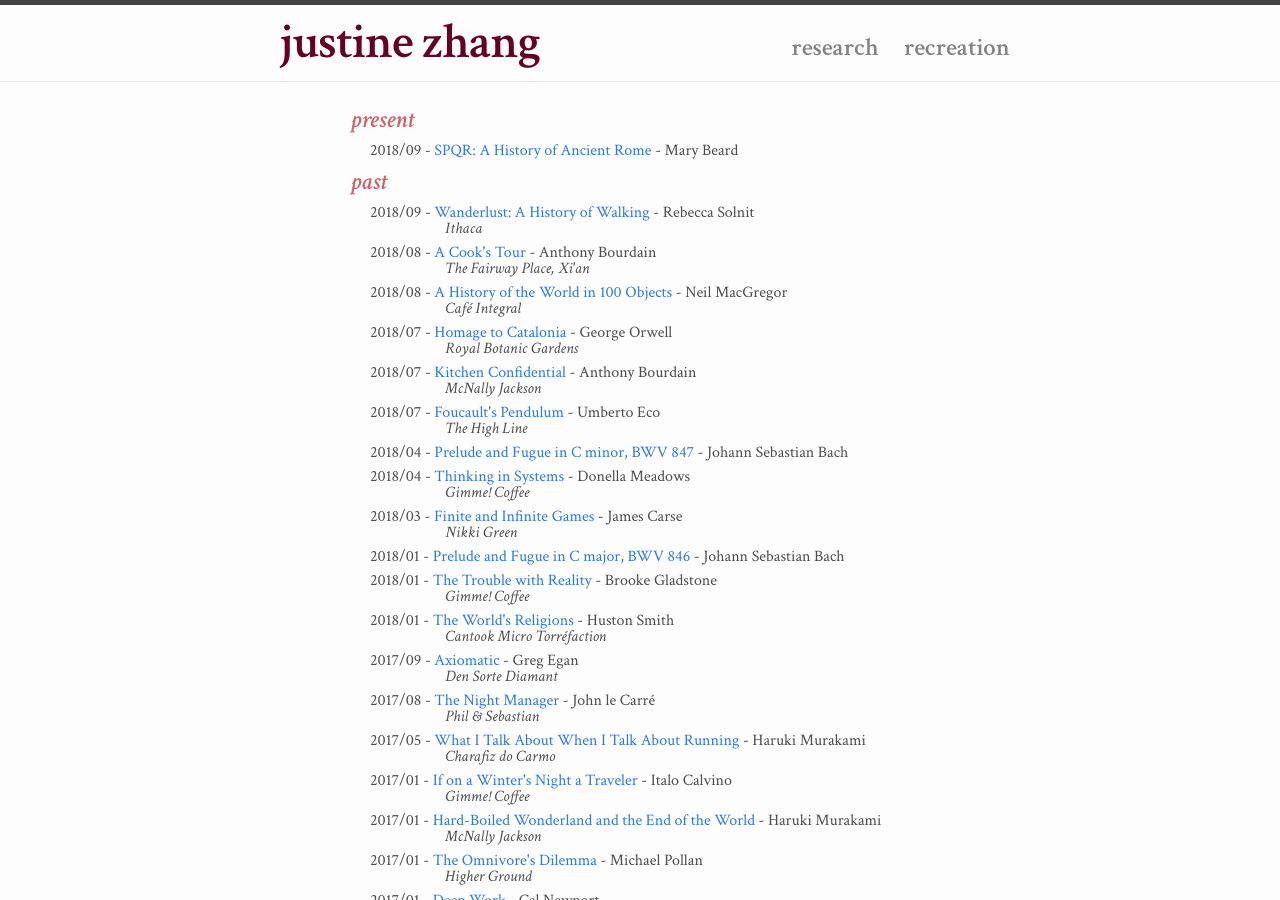
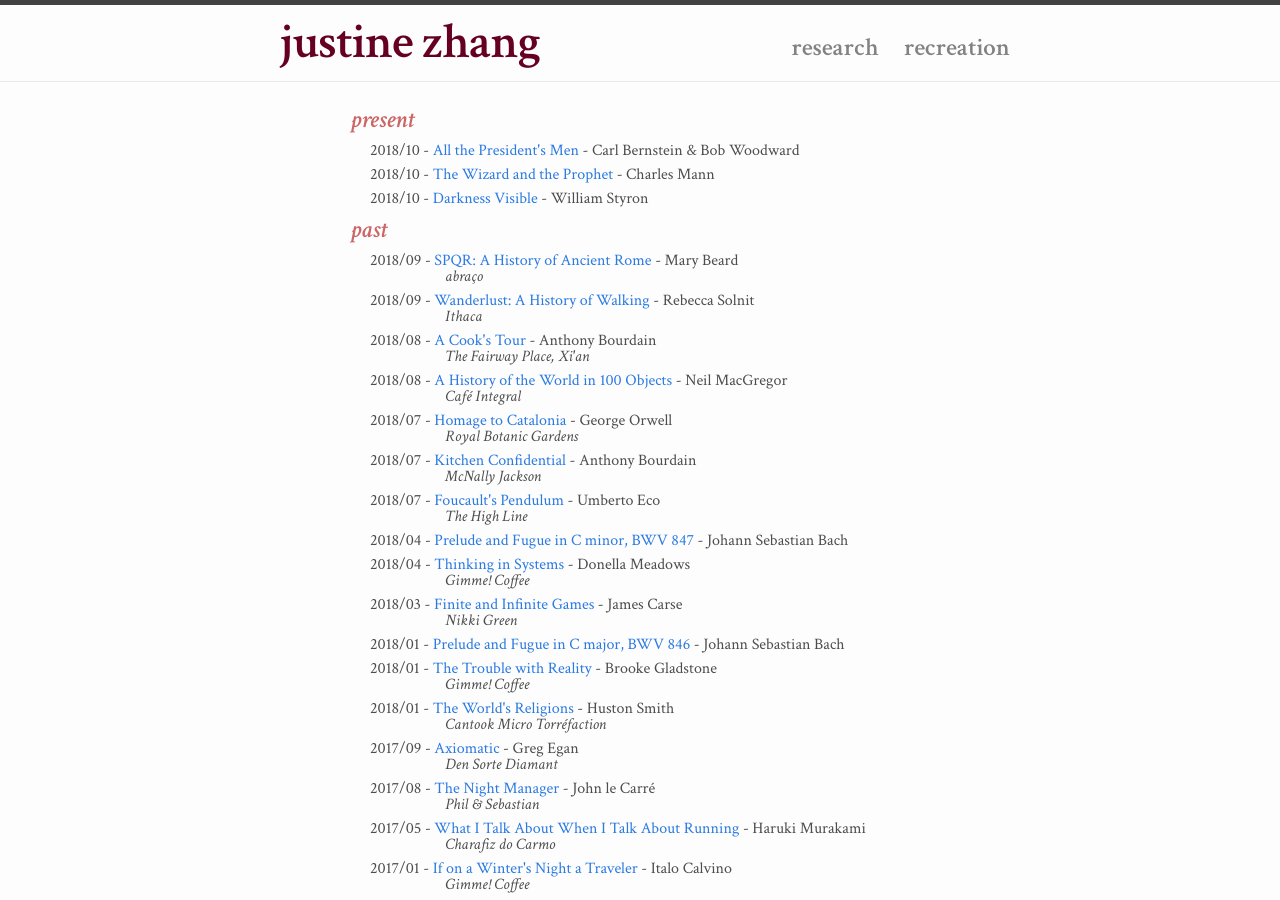
Before and after one commit to tisjune/tisjune.github.io, a Jekyll site: the page built from misc.html, in a window 1280 px wide and 900 px high. Built offline with Jekyll 4.4.1, drawn with Linux system fonts in a browser that asks for light colours; nearby versions of some CDN libraries.

Commit message:
october reads

```diff
--- a/_data/consumables.yml
+++ b/_data/consumables.yml
@@ -1,13 +1,35 @@
 ## present
+
+- id: "bernstein1974president"
+  name: "All the President's Men"
+  author: "Carl Bernstein & Bob Woodward"
+  link: "https://www.amazon.com/All-Presidents-Men-Bob-Woodward/dp/1476770514"
+  date: "2018/10"
+  state: "present"
+
+- id: "mann2018wizard"
+  name: "The Wizard and the Prophet"
+  author: "Charles Mann"
+  link: "https://www.amazon.com/Wizard-Prophet-Remarkable-Scientists-Tomorrows/dp/0307961699"
+  date: "2018/10"
+  state: "present"
+
+- id: "styron1992darkness"
+  name: "Darkness Visible"
+  author: "William Styron"
+  link: "https://www.amazon.com/Darkness-Visible-Madness-William-Styron/dp/0679736395"
+  date: "2018/10"
+  state: "present"
+
+## past
 
 - id: "beard2016spqr"
   name: "SPQR: A History of Ancient Rome"
   author: "Mary Beard"
   link: "https://www.amazon.com/SPQR-History-Ancient-Mary-Beard/dp/1631492225"
   date: "2018/09"
-  state: "present"
-
-## past
+  place: "abraco"
+  state: "past"
 
 - id: "solnit2001wanderlust"
   name: "Wanderlust: A History of Walking"
--- a/_data/places.yml
+++ b/_data/places.yml
@@ -1,3 +1,7 @@
+abraco:
+  name: "abraço"
+  maploc: "https://goo.gl/maps/KFWrxdJhUwx"
+
 ithaca_0909:
   name: "Ithaca"
   maploc: "http://bit.ly/2wVKLP7"
```
